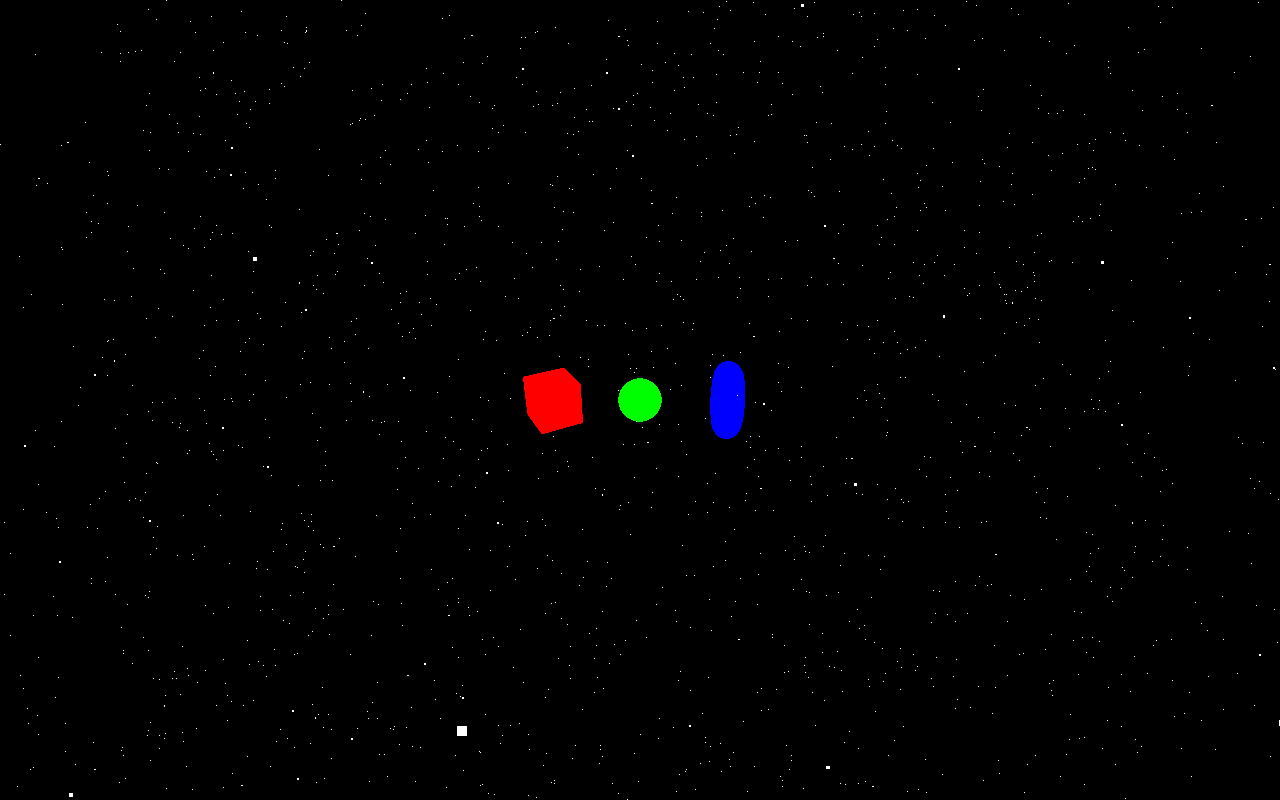
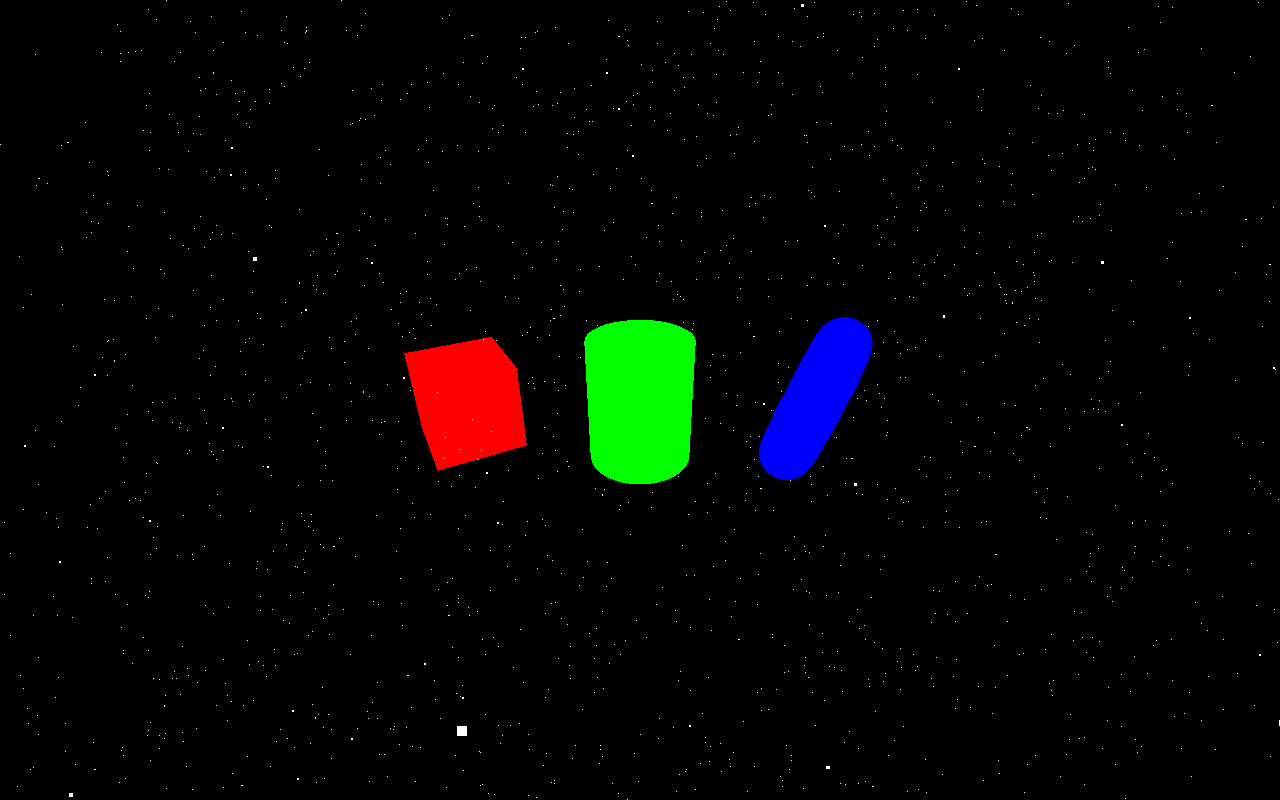
Before and after one commit to RahudDev/3DAnimate.github.io, a plain HTML site: page index.html in a window 1280 px wide. Drawn offline with nearby package versions, Linux system fonts and the light colour scheme; animation ran at ten frames a second.

Commit message:
Update index.html

```diff
--- a/index.html
+++ b/index.html
@@ -50,32 +50,34 @@
     };
 
     // Add different types of shapes
-    const geometry1 = new THREE.BoxGeometry(50, 50, 50);
-    const position1 = new THREE.Vector3(-100, 0, -500); // Position for first shape
+    const geometry1 = new THREE.BoxGeometry(100, 100, 100); // Enlarged box
+    const position1 = new THREE.Vector3(-200, 0, -500); // Position for first shape
     addShape(geometry1, 0xff0000, position1); // Red color
 
-    const geometry2 = new THREE.SphereGeometry(25, 32, 32);
-    const position2 = new THREE.Vector3(0, 0, -500); // Position for second shape
-    addShape(geometry2, 0x00ff00, position2); // Green color
 
-    const geometry3 = new THREE.TorusGeometry(30, 15, 16, 100);
-    const position3 = new THREE.Vector3(100, 0, -500); // Position for third shape
-    addShape(geometry3, 0x0000ff, position3); // Blue color
+    const geometry2 = new THREE.TorusGeometry(70, 30, 30, 50); // Enlarged torus
+    const position3 = new THREE.Vector3(200, 0, -500); // Position for third shape
+    addShape(geometry2, 0x0000ff, position3); // Blue color
 
-    // Animate the shapes
-    function animateShapes() {
-      requestAnimationFrame(animateShapes);
+    // Create a rotating cylinder
+    const cylinderGeometry = new THREE.CylinderGeometry(10, 10, 25, 32); // Adjusted size to be smaller
+    const cylinderMaterial = new THREE.MeshBasicMaterial({ color: 0xff00 });
+    const cylinder = new THREE.Mesh(cylinderGeometry, cylinderMaterial);
+    scene.add(cylinder);
+
+    // Animate the shapes, cylinder, and stars
+    function animate() {
+      requestAnimationFrame(animate);
+
       // Rotate shapes
       shapes.forEach((shape, index) => {
         shape.rotation.x += 0.01 * (index + 1);
         shape.rotation.y += 0.01 * (index + 1);
       });
-      renderer.render(scene, camera);
-    }
 
-    // Animate the stars
-    function animateStars() {
-      requestAnimationFrame(animateStars);
+      // Rotate cylinder
+      cylinder.rotation.x += 0.01;
+      cylinder.rotation.y += 0.01;
 
       // Rotate stars
       starField.rotation.x += 0.0005;
@@ -103,9 +105,8 @@
     // Set up camera position
     camera.position.z = 100;
 
-    // Start the animation loops
-    animateShapes();
-    animateStars();
+    // Start the animation loop
+    animate();
   </script>
 </body>
 </html>
```
